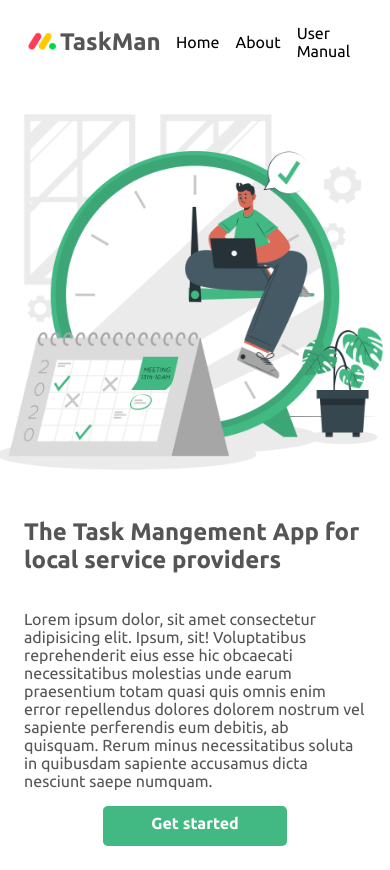
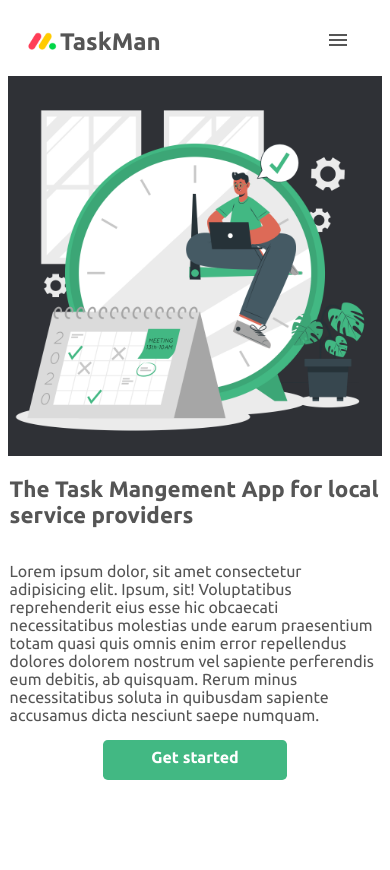
Before and after one commit to CKMolinga/TaskMan.github.io, a Vue app: page / in a window 390 px wide. After the commit the page ends 844 px from the top, so only its background shows below. Built offline with nearby package versions, Linux system fonts and the light colour scheme; no server answers.

Commit message:
added hamburger menu

```diff
--- a/src/components/Navbar.vue
+++ b/src/components/Navbar.vue
@@ -6,18 +6,52 @@
             <h2>TaskMan</h2>
         </div>
         <ul class="right-flex">
-            <li><router-link to="/" class="nav-items">Home</router-link></li>
-            <li><router-link to="/about" class="nav-items">About</router-link></li>
-            <li><router-link to="/user-manual" class="nav-items">User Manual</router-link></li>
+            <li>
+                <router-link to="/" class="nav-items">Home</router-link>
+            </li>
+            <li>
+                <router-link to="/about" class="nav-items">About</router-link>
+            </li>
+            <li>
+                <router-link to="/user-manual" class="nav-items">User Manual</router-link>
+            </li>
         </ul>
+        <!-- Hamburger Menu -->
+        <div class="hamburger-menu" >
+            <span class="material-icons" @click="toggleMenu">
+                menu
+            </span>
+        </div>
     </nav>
+    <ul class="mobile-menu">
+            <li>
+                <router-link to="/" class="nav-items">Home</router-link>
+            </li>
+            <li>
+                <router-link to="/about" class="nav-items">About</router-link>
+            </li>
+            <li>
+                <router-link to="/user-manual" class="nav-items">User Manual</router-link>
+            </li>
+        </ul>
 </div>
 </template>
 
 <script>
+export default {
+  setup() {
+    return {
+      // hide the hamburger menu
+      // isMenuOpen: false,
 
-export default {
+      // toggle the hamburger menu
+      toggleMenu() {
+        document.querySelector('.mobile-menu').classList.toggle('open');
 
+      }
+
+    }
+  }
 }
 </script>
 
@@ -26,6 +60,7 @@ export default {
     max-width: 1025px;
     margin: 0 auto;
 }
+
 .flex-nav {
     display: flex;
     flex-direction: row;
@@ -33,6 +68,7 @@ export default {
     justify-content: space-between;
     padding: 0 1rem;
 }
+
 .left-flex {
     display: flex;
     flex-direction: row;
@@ -41,6 +77,7 @@ export default {
     max-width: 30%;
     height: 100%;
 }
+
 .right-flex {
     display: flex;
     flex-direction: row;
@@ -49,18 +86,31 @@ export default {
     max-width: 40%;
     height: 100%;
 }
+.hamburger-menu {
+    display: none;
+    cursor: pointer;
+    margin-right: 1rem;
+}
+
+.mobile-menu {
+    display: none;
+}
+
 .logo {
     width: 35%;
     height: auto;
 }
+
 ul {
     list-style: none;
     padding: 0;
 }
+
 li {
     display: inline-block;
     margin-right: 1rem;
 }
+
 li a {
     color: #000;
     text-decoration: none;
@@ -73,4 +123,25 @@ li a:hover {
     text-decoration-color: #42B883;
 }
 
+@media (max-width: 767.98px){
+  .right-flex {
+    display: none;
+  }
+  .hamburger-menu {
+    display: block;
+  }
+  .hamburger-menu:hover {
+    color: #42B883;
+  }
+  .open {
+    display: flex;
+    flex-direction: column;
+    height: 15vh;
+    padding: 0 1rem;
+  }
+  ul li {
+    display: block;
+    margin-bottom: 1rem;
+    }
+}
 </style>
--- a/src/composables/useLogin.js
+++ b/src/composables/useLogin.js
@@ -13,6 +13,7 @@ const login = async(email, password) => {
 
         return res
 
+
     } catch (err) {
         console.log(err.value)
         error.value = 'Invalid email or password'
--- a/src/views/Home.vue
+++ b/src/views/Home.vue
@@ -36,6 +36,7 @@ export default {
   align-items: center;
   justify-content: center;
   padding: 0 1rem;
+  background: #2F3136;
 }
 .illustration {
   /* max-width: 80%; */
@@ -67,4 +68,18 @@ a.btn {
   text-decoration: none;
 }
 
+@media (max-width: 767.98px){
+  .hero-section {
+    background: #2F3136;
+  }
+  .illustration {
+    height: 45vh;
+  }
+  .two {
+    padding: 0.1rem;
+  }
+  h1 {
+    font-size: 1.4rem;
+  }
+}
 </style>
```
Lines whose indentation alone changed are shown as unchanged.
